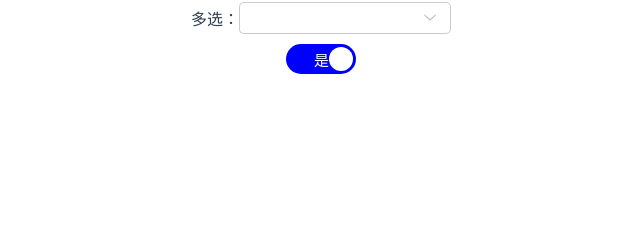
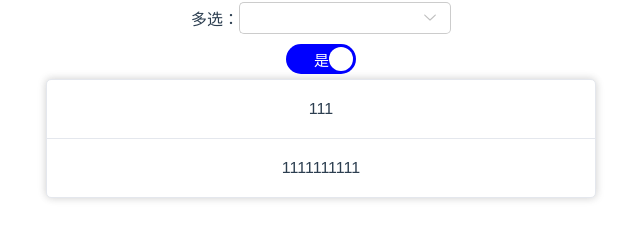
Before and after one commit to d-shijie/dant-vue, a Vue app: page / in a window 1280 px wide. Shown: the part 525-764 px from the top of the page, without its empty margins (319-959 px from the left). Built offline with nearby package versions, Linux system fonts and the light colour scheme.

Commit message:
feat: card component

```diff
--- /dev/null
+++ b/src/dant/components/card/DCard.vue
@@ -0,0 +1,36 @@
+<template>
+  <div class="d-card">
+    <div class="d-card__header">
+      <slot name="header" />
+    </div>
+    <div class="d-card__content">
+      <slot />
+    </div>
+  </div>
+</template>
+
+<script setup lang="ts">
+defineProps({
+  title: {
+    type: String,
+    default: ''
+  }
+})
+</script>
+
+<style scoped lang="scss">
+.d-card {
+
+  background-color: #fff;
+  border: 1px solid #e4e7ed;
+  box-shadow: 1px 1px 8px rgba(0, 0, 0, .1),-1px -1px 8px rgba(0, 0, 0, .1);
+  border-radius: 5px;
+  .d-card__header{
+     border-bottom: 1px solid #e4e7ed;
+     padding: 20px;
+  }
+  .d-card__content{
+    padding: 20px ;
+  }
+}
+</style>
--- a/src/dant/components/dialog/DDialog.vue
+++ b/src/dant/components/dialog/DDialog.vue
@@ -74,6 +74,7 @@ const close = () => {
   .content {
     width: 40%;
     padding: 10px;
+    border-radius: 5px;
     background-color: #fff;
     transform: translateX(-50%);
     position: absolute;
--- a/src/dant/comps.ts
+++ b/src/dant/comps.ts
@@ -8,6 +8,7 @@ import DTag from './components/tag/DTag.vue'
 import DColorPicker from './components/colorPicker/DColorPicker.vue'
 import DPoper from './components/poper/DPoper.vue'
 import DSwitch from './components/switch/DSwitch.vue'
+import DCard from './components/card/DCard.vue'
 export const comps = [
   DButton,
   DDialog,
@@ -17,5 +18,6 @@ export const comps = [
   DTag,
   DColorPicker,
   DPoper,
-  DSwitch
+  DSwitch,
+  DCard
 ]
--- a/src/views/HomeView.vue
+++ b/src/views/HomeView.vue
@@ -33,6 +33,16 @@
     </div>
     <div>
       <DSwitch active-text="是" de-active-text="否" @handle-change="switchChange" />
+    </div>
+    <div>
+      <DCard>
+        <template #header>
+          <div>
+            111
+          </div>
+        </template>
+        <div>1111111111</div>
+      </DCard>
     </div>
     <DDialog v-model="isShowDialog" animation="scale" width="40%" title="Dialog" @close="dialogClose">
       <div>Dialog Content</div>
```
